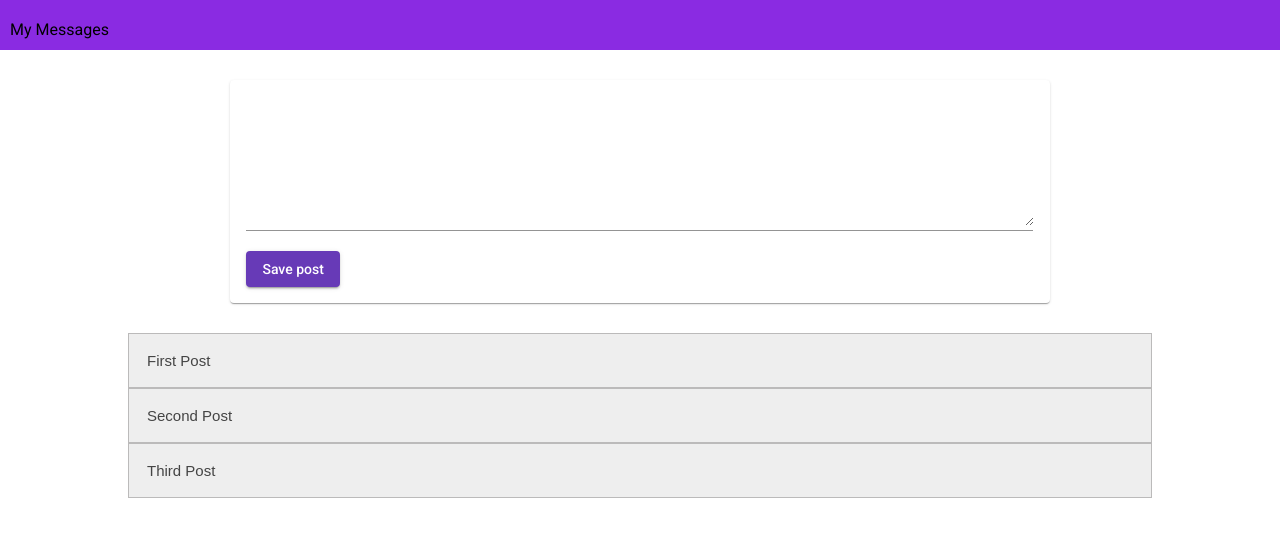
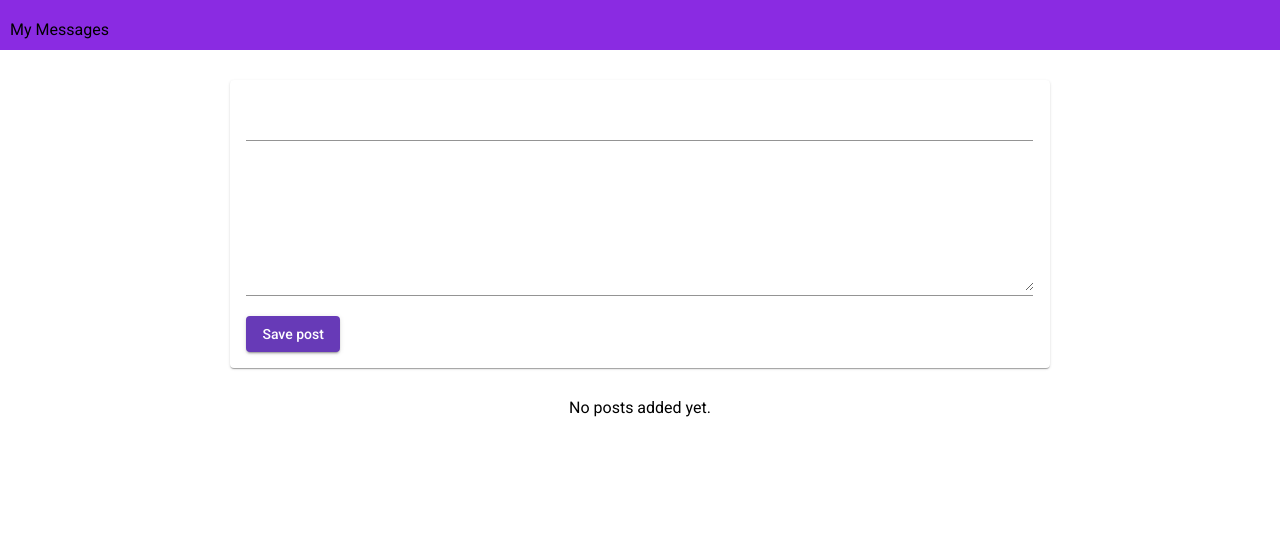
Before and after one commit to david016/udemy-angular-course, an Angular app: page / in a window 1280 px wide. Shown: the top 536 px of the page. Built offline with nearby package versions, Linux system fonts and the light colour scheme.

Commit message:
Allow creating new posts

```diff
--- a/src/app/app.component.html
+++ b/src/app/app.component.html
@@ -1,7 +1,7 @@
 <div class="container">
   <app-header></app-header>
   <main>
-    <app-post-create></app-post-create>
-    <app-post-list></app-post-list>
+    <app-post-create (postCreated)="onPostAdded($event)"></app-post-create>
+    <app-post-list [posts]="storedPosts"></app-post-list>
   </main>
 </div>
--- a/src/app/app.component.ts
+++ b/src/app/app.component.ts
@@ -6,5 +6,9 @@ import { Component } from '@angular/core';
   styleUrls: ['./app.component.css'],
 })
 export class AppComponent {
-  title = 'mean-coure';
+  storedPosts: { title: string; content: string; active: boolean }[] = [];
+
+  onPostAdded(post: { title: string; content: string; active: boolean }) {
+    this.storedPosts.push(post);
+  }
 }
--- a/src/app/posts/post-create/post-create.component.html
+++ b/src/app/posts/post-create/post-create.component.html
@@ -1,6 +1,9 @@
 <mat-card>
   <mat-form-field>
-    <textarea matInput rows="6" [(ngModel)]="enteredValue"></textarea>
+    <input matInput type="text" [(ngModel)]="enteredTitle" />
+  </mat-form-field>
+  <mat-form-field>
+    <textarea matInput rows="6" [(ngModel)]="enteredContent"></textarea>
   </mat-form-field>
   <button mat-raised-button color="primary" (click)="onAddPost()">
     Save post
--- a/src/app/posts/post-create/post-create.component.ts
+++ b/src/app/posts/post-create/post-create.component.ts
@@ -1,4 +1,4 @@
-import { Component } from '@angular/core';
+import { Component, EventEmitter, Output } from '@angular/core';
 
 @Component({
   selector: 'app-post-create',
@@ -6,10 +6,16 @@ import { Component } from '@angular/core';
   styleUrls: ['./post-create.component.css'],
 })
 export class PostCreateComponent {
-  newPost: string = 'No content';
-  enteredValue: string = '';
+  enteredContent: string = '';
+  enteredTitle: string = '';
+  @Output() postCreated = new EventEmitter();
 
   onAddPost() {
-    this.newPost = this.enteredValue;
+    const post: { title: string; content: string; active: boolean } = {
+      title: this.enteredTitle,
+      content: this.enteredContent,
+      active: false,
+    };
+    this.postCreated.emit(post);
   }
 }
--- a/src/app/posts/post-list/post-list.component.css
+++ b/src/app/posts/post-list/post-list.component.css
@@ -35,3 +35,7 @@
 .active:hover {
   background-color: #ccc;
 }
+
+.info-text {
+  text-align: center;
+}
--- a/src/app/posts/post-list/post-list.component.html
+++ b/src/app/posts/post-list/post-list.component.html
@@ -12,4 +12,4 @@
   </div>
 </div>
 
-<p *ngIf="posts.length == 0"></p>
+<p class="info-text" *ngIf="posts.length == 0">No posts added yet.</p>
--- a/src/app/posts/post-list/post-list.component.ts
+++ b/src/app/posts/post-list/post-list.component.ts
@@ -24,7 +24,7 @@
 //   }
 // }
 
-import { Component, OnInit } from '@angular/core';
+import { Component, OnInit, Input } from '@angular/core';
 
 @Component({
   selector: 'app-post-list',
@@ -32,22 +32,22 @@ import { Component, OnInit } from '@angular/core';
   styleUrls: ['./post-list.component.css'],
 })
 export class PostListComponent implements OnInit {
-  posts: any = [
-    {
-      title: 'First Post',
-      content: "This is the first post's content",
-      active: false,
-    },
-    {
-      title: 'Second Post',
-      content: "This is the second post's content",
-      active: false,
-    },
-    {
-      title: 'Third Post',
-      content: "This is the third post's content",
-      active: false,
-    },
+  @Input() posts: { title: string; content: string; active: boolean }[] = [
+    // {
+    //   title: 'First Post',
+    //   content: "This is the first post's content",
+    //   active: false,
+    // },
+    // {
+    //   title: 'Second Post',
+    //   content: "This is the second post's content",
+    //   active: false,
+    // },
+    // {
+    //   title: 'Third Post',
+    //   content: "This is the third post's content",
+    //   active: false,
+    // },
   ];
   // posts = [];
 
```
Also changed, not shown: src/app/posts/post-list/post.model.ts (added).
